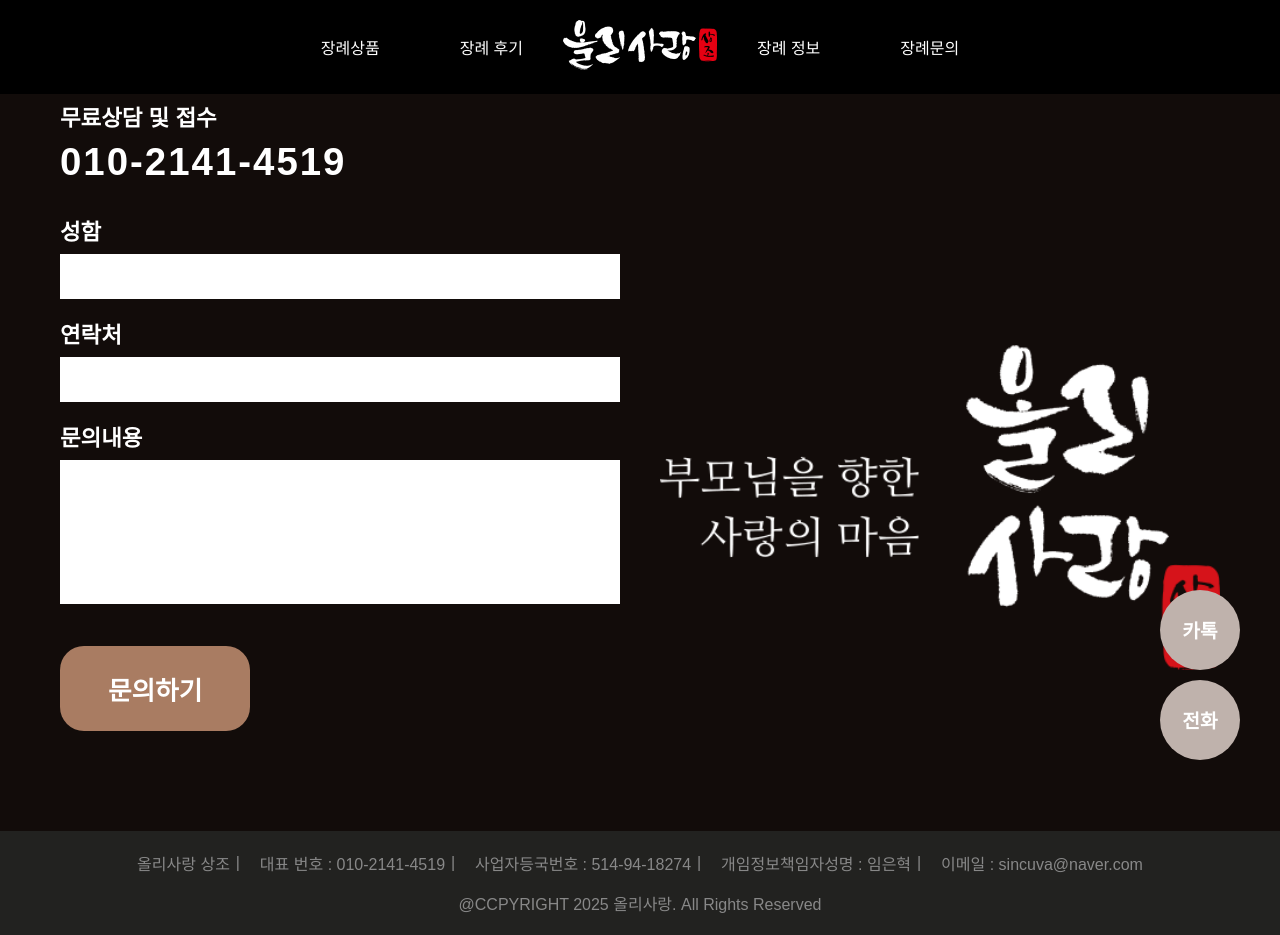
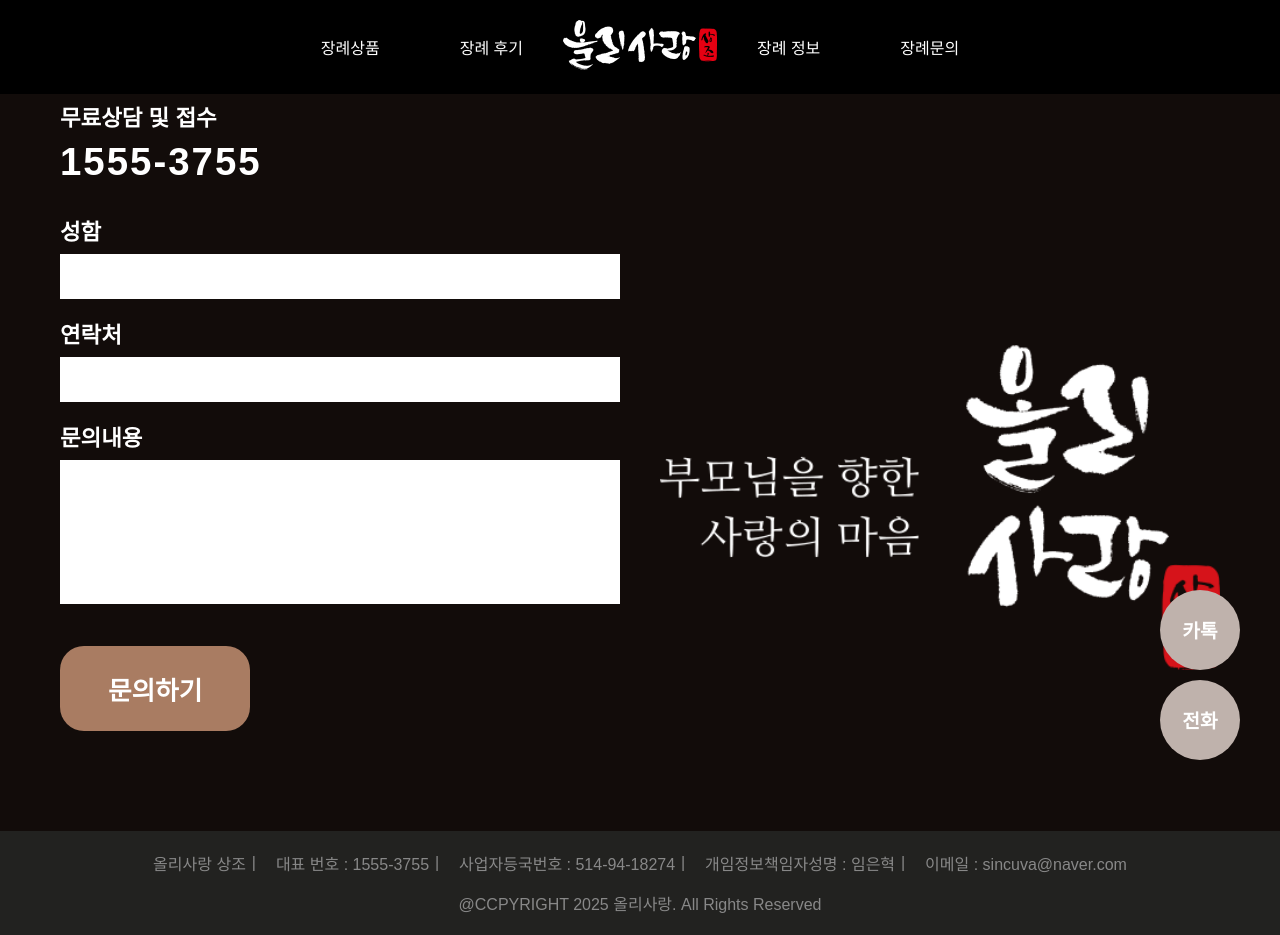
Before and after one commit to Baejiu/yully, a Next.js app: page /contact in a window 1280 px wide. Built offline with nearby package versions, Linux system fonts and the light colour scheme; a web font is replaced by a local one.

Commit message:
fix: 번호 수정

```diff
--- a/src/app/contact/page.tsx
+++ b/src/app/contact/page.tsx
@@ -41,7 +41,7 @@ export default function ContactPage() {
     <div className="contact-container">
       <div className="contact-left">
         <div className="contact-title">무료상담 및 접수</div>
-        <div className="contact-phone">010-2141-4519</div>
+        <div className="contact-phone">1555-3755</div>
         <p className="mobile-contents">
           슬픔과 어려움 속. 저희 올리사랑상조가 곁이 되어드리겠습니다.
           <br />
--- a/src/app/product/page.tsx
+++ b/src/app/product/page.tsx
@@ -43,7 +43,7 @@ export default function ProductPage() {
         </ul>
       </div>
       <div className={styles.contentContainer}>
-        <p className={styles.banner}>24시간 장례상담 010-2141-4519</p>
+        <p className={styles.banner}>24시간 장례상담 1555-3755</p>
         <ProductDetail productId={activeTab} />
       </div>
     </div>
--- a/src/components/floating/FloatingButtons.tsx
+++ b/src/components/floating/FloatingButtons.tsx
@@ -7,7 +7,7 @@ function FloatingButtons() {
     if (type === 'kakao') {
       window.open('https://open.kakao.com/me/ollylove', '_blank');
     } else if (type === 'phone') {
-      window.open('tel:010-2141-4519', '_blank');
+      window.open('tel:1555-3755', '_blank');
     }
   };
 
--- a/src/components/home/Hero.tsx
+++ b/src/components/home/Hero.tsx
@@ -46,7 +46,7 @@ export default function Hero() {
         />
 
         <div className="hero-contact">
-          <p>24시간 장례상담 010-2141-4519</p>
+          <p>24시간 장례상담 1555-3755</p>
         </div>
       </div>
     </HeroContainer>
--- a/src/components/layout/Footer.tsx
+++ b/src/components/layout/Footer.tsx
@@ -39,7 +39,7 @@ export default function Footer() {
       <div className="footer-contents">
         <ul className="footer-content">
           <li>올리사랑 상조</li>
-          <li>대표 번호 : 010-2141-4519</li>
+          <li>대표 번호 : 1555-3755</li>
           <li>사업자등국번호 : 514-94-18274</li>
           <li>개임정보책임자성명 : 임은혁</li>
           <li>이메일 : sincuva@naver.com</li>
--- a/src/components/testimonial/Testimonial.tsx
+++ b/src/components/testimonial/Testimonial.tsx
@@ -93,7 +93,7 @@ function Testimonial() {
         <p>
           장애 접수 및 상담
           <br />
-          010-2141-4519
+          1555-3755
         </p>
       </div>
 
```
